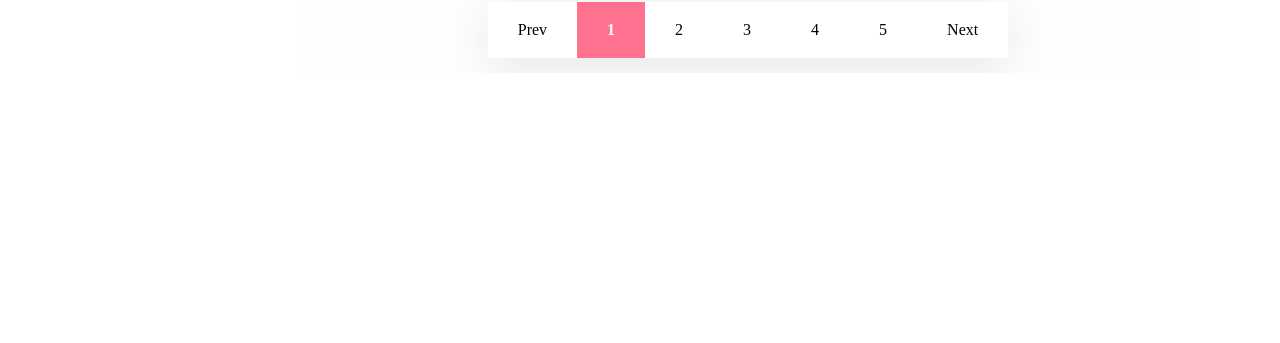
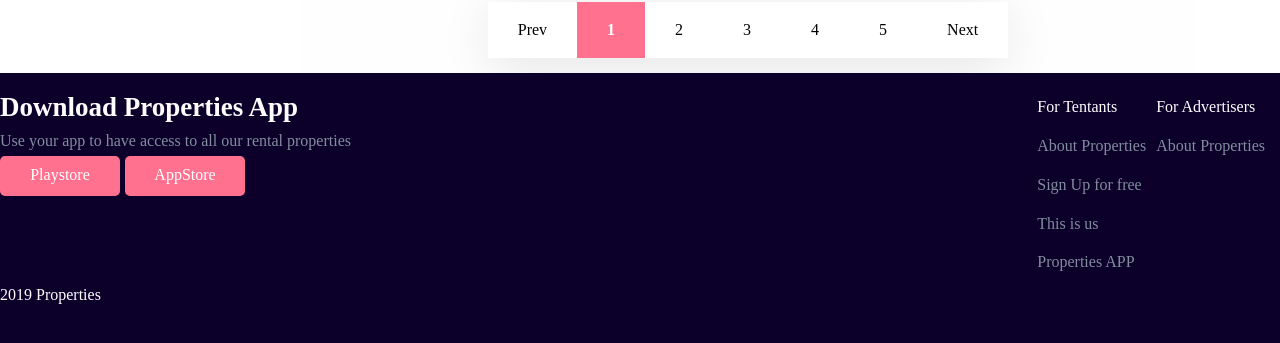
Before and after one commit to gsandhucando/real-estate-app, a React (Create React App) app: page / in a window 1280 px wide. Shown: the part 921-1264 px from the top of the page. Before the commit the page ends 994 px from the top, so only its background shows below. Built offline with nearby package versions, Linux system fonts and the light colour scheme.

Commit message:
added footer

```diff
--- a/package.json
+++ b/package.json
@@ -33,5 +33,10 @@
       "last 1 firefox version",
       "last 1 safari version"
     ]
+  },
+  "devDependencies": {
+    "@iconify/icons-ant-design": "^1.0.1",
+    "@iconify/icons-fa-brands": "^1.0.2",
+    "@iconify/react": "^1.1.1"
   }
 }
--- a/src/App.js
+++ b/src/App.js
@@ -1,5 +1,6 @@
 import React, { useState, useEffect } from "react";
 import Header from "./components/Header";
+import Footer from './components/Footer';
 import "./scss/App.scss";
 import Filter from "./components/Filter";
 import Listings from "./components/Listings";
@@ -261,6 +262,7 @@ const App = () => {
           changeViewLong={() => changeViewLong}
         />
       </section>
+      <Footer />
     </div>
   );
 };
--- /dev/null
+++ b/src/components/Footer.js
@@ -0,0 +1,48 @@
+import React from 'react';
+
+import { Icon } from '@iconify/react';
+import googlePlay from '@iconify/icons-fa-brands/google-play';
+import appleFill from '@iconify/icons-ant-design/apple-fill';
+import facebookIcon from '@iconify/icons-fa-brands/facebook';
+import twitterCircleFill from '@iconify/icons-ant-design/twitter-circle-fill';
+
+
+const Footer = () => {
+  return (
+    <footer>
+      <div className='footer-container'>
+      {/* <img /> */}
+      <div className='footer-left'>
+      <div className='app-writing'>
+      <h1>Download Properties App</h1>
+      <p>Use your app to have access to all our rental properties</p>
+      </div>
+      <div className='footer-btn-container'>
+      <a href="#-" className="footer-btn"><Icon icon={googlePlay} className='icon' /> Playstore</a>
+      <a href="#-" className="footer-btn"><Icon icon={appleFill} className='icon' /> AppStore</a>
+      </div>
+      <div className='social-media'>
+      <Icon icon={facebookIcon} className='facebook' />
+      <Icon icon={twitterCircleFill} className='twitter' />
+      </div>
+      <h5>2019 Properties</h5>
+      </div>
+      <div className='footer-right'>
+      <div className='tentants'>
+        <h3>For Tentants</h3>
+        <p>About Properties</p>
+        <p>Sign Up for free</p>
+        <p>This is us</p>
+        <p>Properties APP</p>
+      </div>
+      <div className='advertisers'>
+        <h3>For Advertisers</h3>
+        <p>About Properties</p>
+      </div>
+      </div>
+      </div>
+    </footer>
+  )
+}
+
+export default Footer;
--- a/src/scss/_content-area.scss
+++ b/src/scss/_content-area.scss
@@ -316,6 +316,122 @@ header{
   }
 }
 
+footer{
+  width: 100%;
+  height: 300px;
+  background: $darkpurple;
+  color: $offwhite;
+  .footer-container{
+    display: flex;
+    height: 100%;
+    align-items: center;
+    padding-top: 20px;
+    .footer-left{
+      display: flex;
+      flex-direction: column;
+      width: 50%;
+      height: 100%;
+      line-height: 1.8em;
+    }
+  .app-writing{
+    // margin-bottom: 20px;
+    color: $offwhite;
+
+    h1{
+      // background: red;
+      margin-bottom: 5px;
+      font-size: 27px;
+      font-weight: bold;
+    }
+    p {
+      color: $darkgray;
+    }
+  }
+  .footer-btn-container {
+    display: flex;
+    flex-direction: row;
+
+    .icon{
+      margin-right: 10px;
+    }
+    .footer-btn{
+      background: $pink;
+      text-align: center;
+      color: white;
+      border-radius: 5px;
+      text-decoration: none;
+      height: 40px;
+      width: 120px;
+      margin-right: 5px;
+      display: flex;
+      justify-content: center;
+      align-items: center;
+      margin-bottom: 5px;
+    }
+  }
+  .social-media {
+    padding-bottom: 70px;
+    padding-top: 10px;
+    .facebook{
+      height: 30px;
+      width: 30px;
+      color: #3b5998;
+      background: $offwhite;
+      border-radius: 50%;
+    }
+    .twitter{
+      height: 30px;
+      width: 30px;
+      color: #00acee;
+      background: $offwhite;
+      border-radius: 50%;
+    }
+  }
+  h5{
+    // background: red;
+    // display: flex;
+    // height: 0px;
+    // margin-top: 50px;
+  }
+  .footer-right{
+    display: flex;
+    height: 100%;
+    width: 50%;
+    justify-content: flex-end;
+    align-items: flex-start;
+    // background: red;
+    line-height: 1.8em;
+    .tentants{
+      display: flex;
+      flex-direction: column;
+      justify-content: center;
+      // background: red;
+      // padding-bottom: 150px;
+      // height: 300px;
+      // margin-right: 15px;
+      p{
+        margin-top: 10px;
+        color: $darkgray;
+      }
+    }
+    .advertisers{
+      display: flex;
+      flex-direction: column;
+      justify-content: space-around;
+      // background: red;
+      // height: 300px;
+      // padding-bottom: 80px;
+      margin-right: 15px;
+      margin-left: 10px;
+      p{
+        margin-top: 10px;
+        color: $darkgray;
+      }
+    }
+  }
+}
+}
+
 .col-md-3{
   width: 25%;
   display: inline-block;
```
Also changed, not shown: 1 other file (tests, documents, lock files or other folders).
